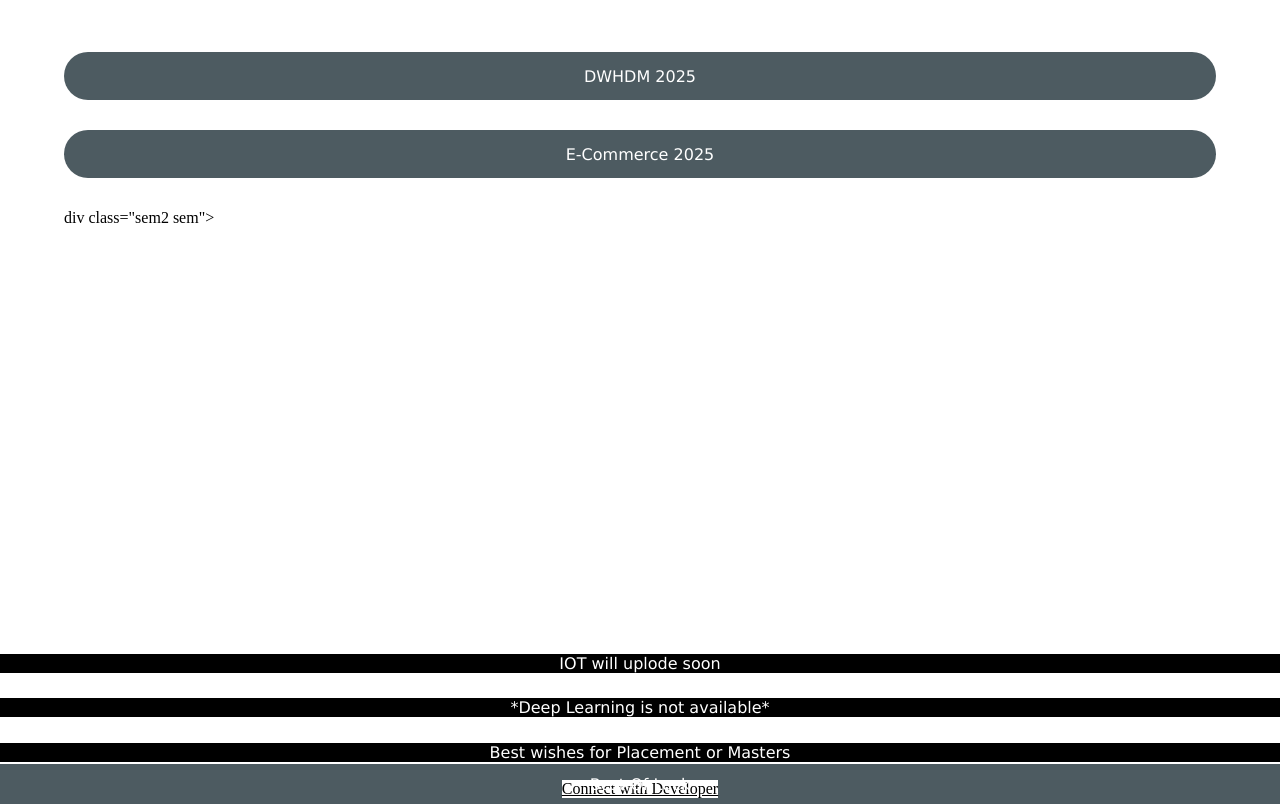
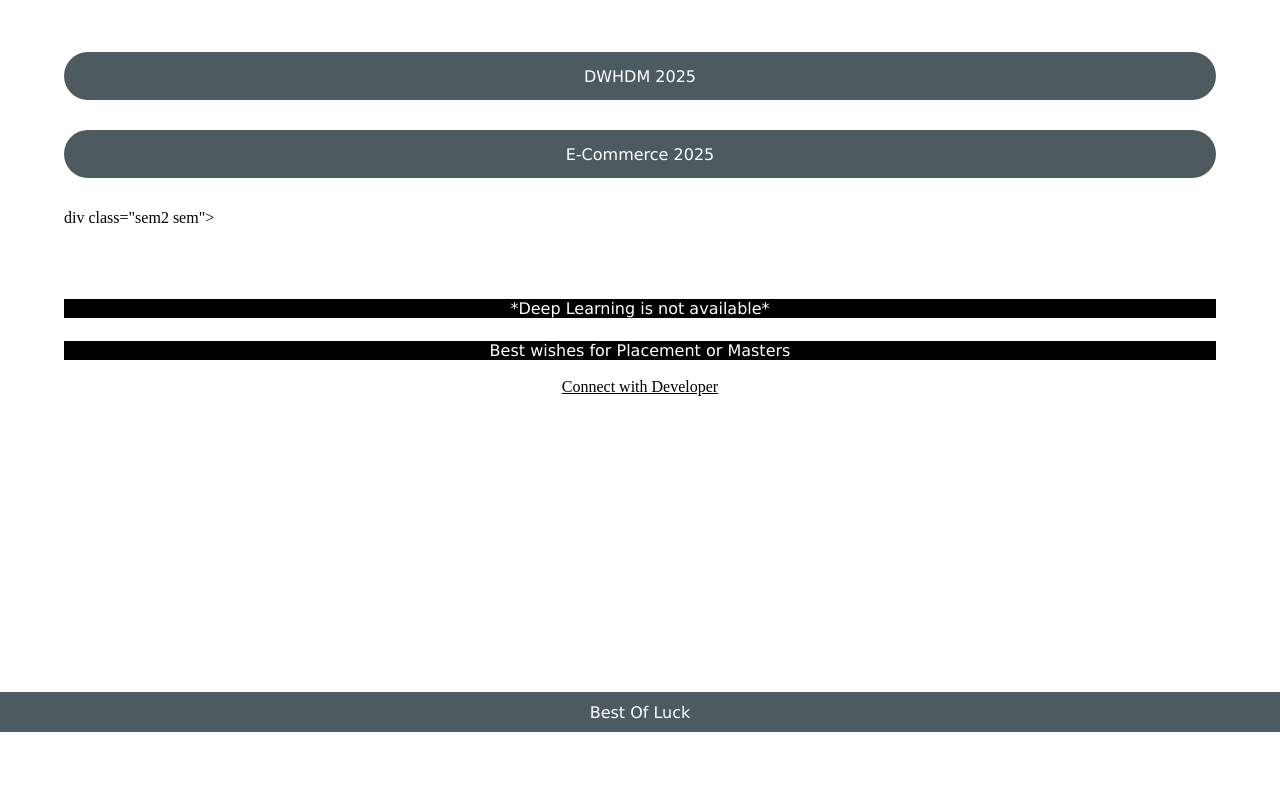
Before and after one commit to bhavishya556/sem6, a plain HTML site: page index.html in a window 1280 px wide. Shown: the part 100-904 px from the top of the page. After the commit the page ends 832 px from the top, so only its background shows below. Drawn offline with Linux system fonts and the light colour scheme.

Commit message:
remove note of iot

```diff
--- a/index.html
+++ b/index.html
@@ -35,8 +35,7 @@ div class="sem2 sem"><a target="_blank" class="sem-link" href="https://drive.goo
 
 
 
-        </div>
-              <p class="note">IOT will uplode soon</p>
+
               <p class="note">*Deep Learning is not available*</p>
               <p class="note">Best wishes for Placement or Masters</p>
               <br>
```
